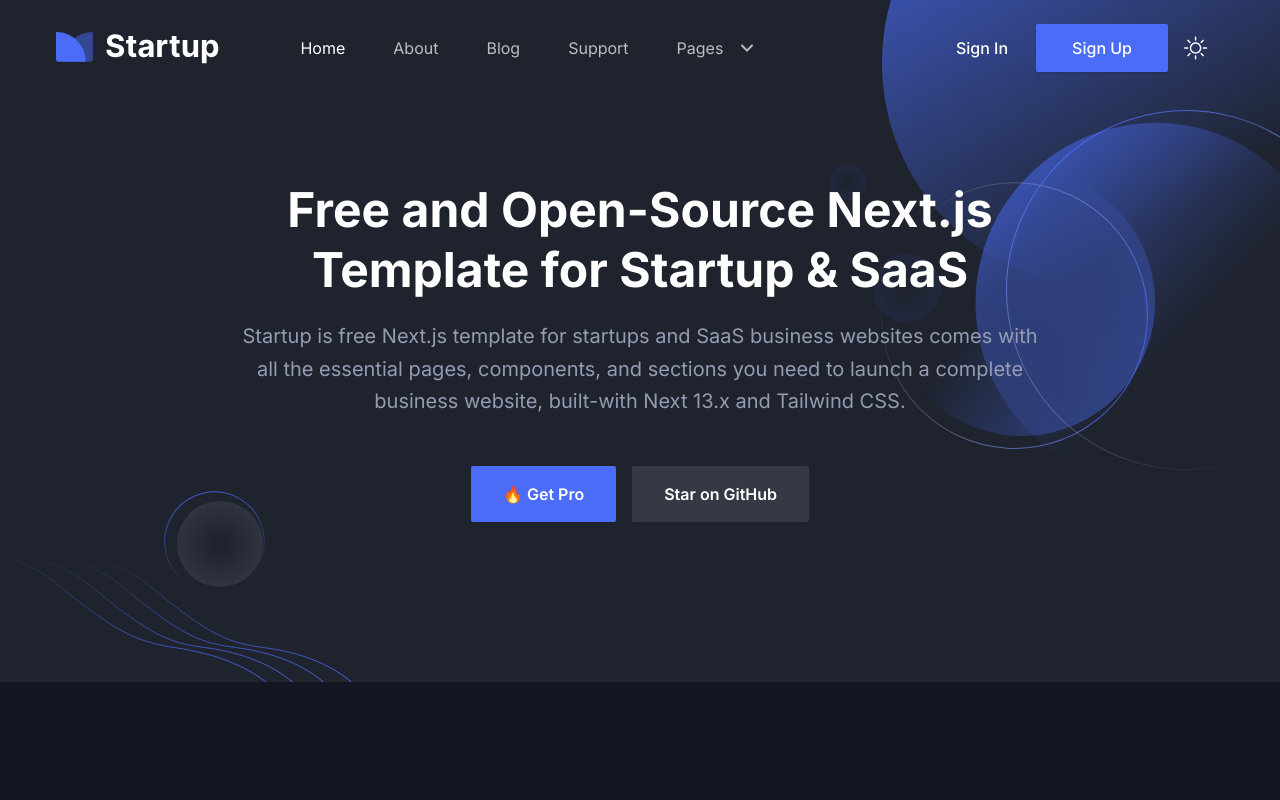
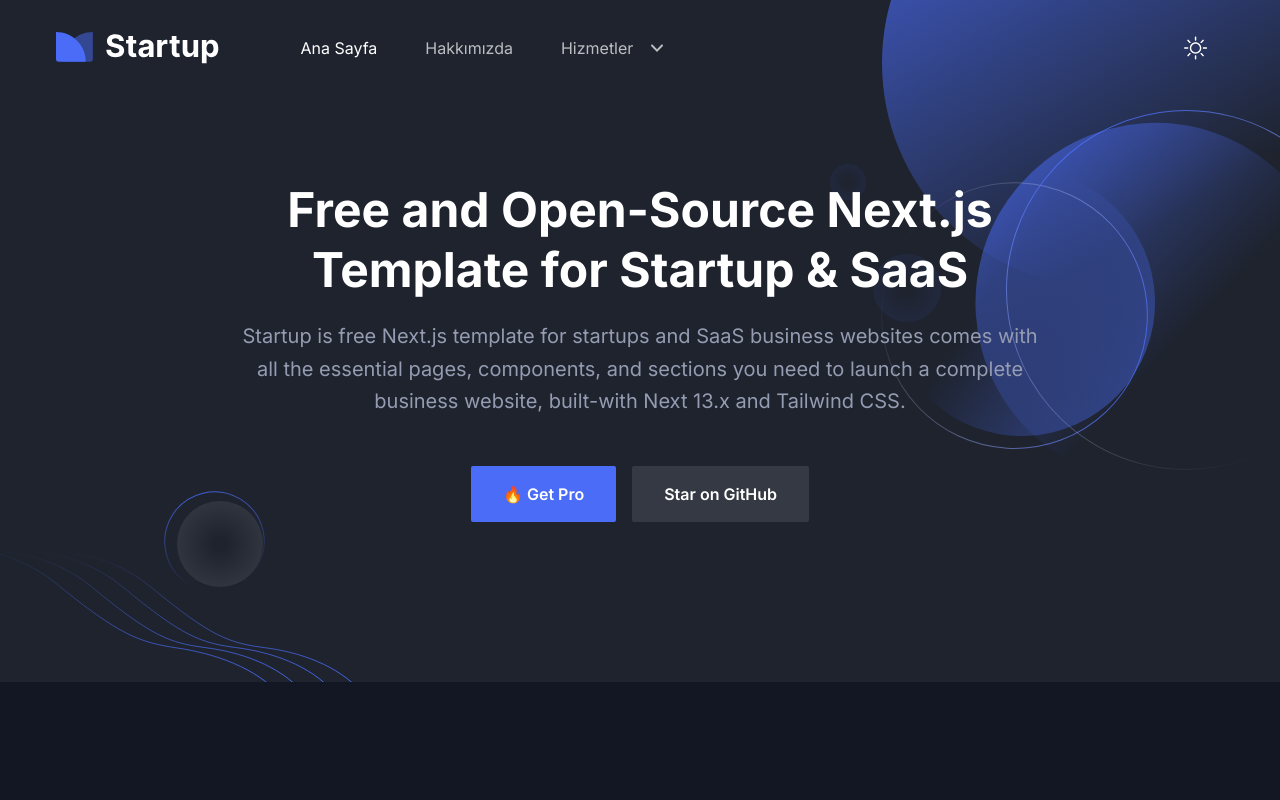
Before and after one commit to koltukutsu/solace-landing-page, a Next.js app: page / in a window 1280 px wide. Shown: the top 800 px of the page. Built offline with nearby package versions, Linux system fonts and the light colour scheme.

Commit message:
Update: updated the header

```diff
--- a/app/page.tsx
+++ b/app/page.tsx
@@ -12,8 +12,8 @@
 import { Metadata } from "next";
 
 export const metadata: Metadata = {
-  title: "Free Next.js Template for Startup and SaaS",
-  description: "This is Home for Startup Nextjs Template",
+  title: "Solace Akıllı Ev Çözümleri",
+  description: "Hayatı Elinize Alın",
   // other metadata
 };
 
--- a/components/Header/index.tsx
+++ b/components/Header/index.tsx
@@ -159,7 +159,7 @@
                 </nav>
               </div>
               <div className="flex items-center justify-end pr-16 lg:pr-0">
-                <Link
+              {/* <Link
                 href="/signin"
                 className="hidden px-7 py-3 text-base font-medium text-dark hover:opacity-70 dark:text-white md:block"
               >
@@ -170,7 +170,7 @@
                 className="ease-in-up shadow-btn hover:shadow-btn-hover hidden rounded-sm bg-primary px-8 py-3 text-base font-medium text-white transition duration-300 hover:bg-opacity-90 md:block md:px-9 lg:px-6 xl:px-9"
               >
                 Sign Up
-                </Link>
+              </Link> */}
                 <div>
                   <ThemeToggler />
                 </div>
--- a/components/Header/menuData.tsx
+++ b/components/Header/menuData.tsx
@@ -3,31 +3,31 @@
 const menuData: Menu[] = [
   {
     id: 1,
-    title: "Home",
+    title: "Ana Sayfa",
     path: "/",
     newTab: false,
   },
   {
     id: 2,
-    title: "About",
+    title: "Hakkımızda",
     path: "/about",
     newTab: false,
   },
-  {
-    id: 33,
-    title: "Blog",
-    path: "/blog",
-    newTab: false,
-  },
-  {
-    id: 3,
-    title: "Support",
-    path: "/contact",
-    newTab: false,
-  },
+  // {
+  //   id: 33,
+  //   title: "Blog",
+  //   path: "/blog",
+  //   newTab: false,
+  // },
+  // {
+  //   id: 3,
+  //   title: "Support",
+  //   path: "/contact",
+  //   newTab: false,
+  // },
   {
     id: 4,
-    title: "Pages",
+    title: "Hizmetler",
     newTab: false,
     submenu: [
       {
```
Also changed, not shown: .gitpod.yml (added), 1 other file (tests, documents, lock files or other folders). Lines whose indentation alone changed are shown as unchanged.
